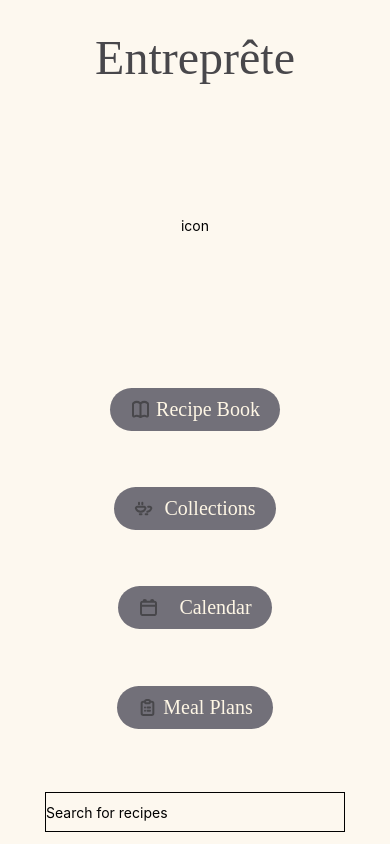
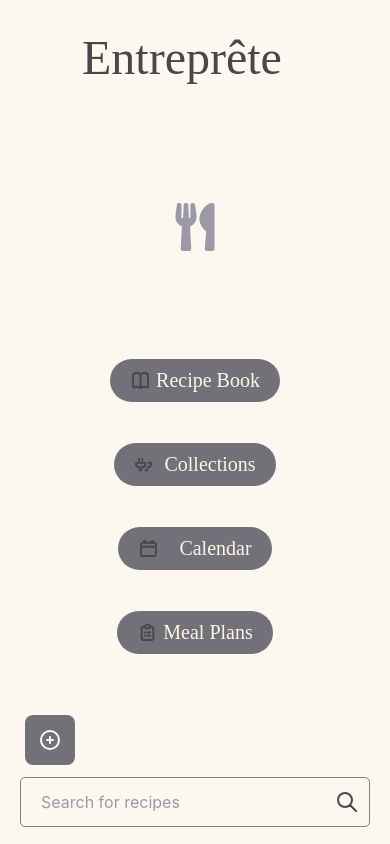
Before and after one commit to pleaseosaur/Entreprete, a React Native app: screen /Home in a window 390 px wide. Built offline with nearby package versions, Linux system fonts and the light colour scheme.

Commit message:
finish home page layout

```diff
--- a/components/Icons/Icons.js
+++ b/components/Icons/Icons.js
@@ -1,5 +1,6 @@
 import * as React from 'react';
 import Svg, {Path} from 'react-native-svg';
+
 const BookOpened = props => (
   <Svg
     xmlns="http://www.w3.org/2000/svg"
@@ -61,4 +62,38 @@ const ClipBoardList = props => (
     />
   </Svg>
 );
-export {BookOpened, DoubleSoup, Calendar, ClipBoardList};
+
+const Search = props => (
+  <Svg
+    xmlns="http://www.w3.org/2000/svg"
+    width={24}
+    height={24}
+    fill="none"
+    {...props}>
+    <Path
+      stroke="#48474B"
+      strokeLinecap="round"
+      strokeLinejoin="round"
+      strokeWidth={2}
+      d="m21 21-6-6m2-5a7 7 0 1 1-14 0 7 7 0 0 1 14 0Z"
+    />
+  </Svg>
+);
+
+const PlusCircle = props => (
+  <Svg
+    xmlns="http://www.w3.org/2000/svg"
+    width={24}
+    height={24}
+    fill="none"
+    {...props}>
+    <Path
+      stroke="#FDF8EF"
+      strokeLinecap="round"
+      strokeLinejoin="round"
+      strokeWidth={2}
+      d="M12 9v3m0 0v3m0-3h3m-3 0H9m12 0a9 9 0 1 1-18 0 9 9 0 0 1 18 0Z"
+    />
+  </Svg>
+);
+export {BookOpened, DoubleSoup, Calendar, ClipBoardList, Search, PlusCircle};
--- a/components/SearchBar/SearchBar.js
+++ b/components/SearchBar/SearchBar.js
@@ -1,5 +1,12 @@
 import React, {useState} from 'react';
-import {SafeAreaView, View, Text, TextInput} from 'react-native';
+import {
+  SafeAreaView,
+  View,
+  TouchableWithoutFeedback,
+  TextInput,
+  Text,
+} from 'react-native';
+import {Search} from '../../components/Icons/Icons';
 import styles from './style';
 
 const SearchBar = () => {
@@ -7,13 +14,18 @@ const SearchBar = () => {
 
   return (
     <SafeAreaView>
-      <View>
+      <View style={styles.searchBarContainer}>
         <TextInput
           style={styles.input}
           value={search}
           placeholder="Search for recipes"
           keyboardType="default"
         />
+        <TouchableWithoutFeedback>
+          <View>
+            <Search />
+          </View>
+        </TouchableWithoutFeedback>
       </View>
     </SafeAreaView>
   );
--- a/components/SearchBar/style.js
+++ b/components/SearchBar/style.js
@@ -1,10 +1,23 @@
 import {StyleSheet} from 'react-native';
+import palette from '../../styles/Common.styles';
 
 const styles = StyleSheet.create({
+  searchBarContainer: {
+    flexDirection: 'row',
+    alignItems: 'center',
+    borderWidth: 1,
+    height: 50,
+    borderColor: 'gray',
+    borderRadius: 5,
+    paddingHorizontal: 10,
+    marginTop: '2%',
+    marginBottom: '5%',
+  },
   input: {
-    height: 40,
-    margin: 12,
-    borderWidth: 1,
+    flex: 1,
+    fontSize: 16,
+    marginLeft: 10,
+    color: palette.light_grey,
   },
 });
 export default styles;
--- a/screens/BaseScreen/BaseScreen.js
+++ b/screens/BaseScreen/BaseScreen.js
@@ -1,16 +1,16 @@
 import React from 'react';
-import { SafeAreaView, View, Text, StyleSheet } from 'react-native';
-import styles from 'style.js'; // Import base styles
+import {SafeAreaView, View, Text} from 'react-native';
+import style from './style.js'; // Import base styles
 
-const BaseScreen = ({ title, children }) => {
-    return (
-        <SafeAreaView style={styles.container}>
-            <View style={styles.header}>
-                <Text style={styles.headerText}>{title}</Text>
-            </View>
-            {children}
-        </SafeAreaView>
-    );
+const BaseScreen = ({title, children}) => {
+  return (
+    <SafeAreaView style={style.container}>
+      <View style={style.header}>
+        <Text style={style.headerText}>{title}</Text>
+      </View>
+      {children}
+    </SafeAreaView>
+  );
 };
 
 export default BaseScreen;
--- a/screens/BaseScreen/style.js
+++ b/screens/BaseScreen/style.js
@@ -1,7 +1,7 @@
-import { StyleSheet } from 'react-native';
+import {StyleSheet} from 'react-native';
 import palette from '../../styles/Common.styles'; // Import the common styles
 
-export default StyleSheet.create({
+const style = StyleSheet.create({
   container: {
     flex: 1,
     backgroundColor: palette.cream, // Use a common background color
@@ -18,3 +18,5 @@ export default StyleSheet.create({
     // Add text styling here
   },
 });
+
+export default style;
--- a/screens/Home/Home.js
+++ b/screens/Home/Home.js
@@ -1,13 +1,14 @@
 import React from 'react';
-import {SafeAreaView, View, Text, KeyboardAvoidingView} from 'react-native';
+import {SafeAreaView, View, Image, KeyboardAvoidingView} from 'react-native';
 import {HomeTitleText} from '../../components/Text';
 import {PillButton} from '../../components/Button/Button';
-import {SquareButton} from "../../components/Button/Button";
+import {SquareButton} from '../../components/Button/Button';
 import {
   BookOpened,
   DoubleSoup,
   Calendar,
   ClipBoardList,
+  PlusCircle,
 } from '../../components/Icons/Icons';
 import SearchBar from '../../components/SearchBar/SearchBar';
 import style from './style';
@@ -22,9 +23,9 @@ const Home = ({navigation}) => {
   };
 
   /*
-  * refactor to incorporate BaseScreen wrapper for common screen structure
-  * may need to refactor the Home/style.js to move common styles to BaseScreen/style.js
-  */
+   * refactor to incorporate BaseScreen wrapper for common screen structure
+   * may need to refactor the Home/style.js to move common styles to BaseScreen/style.js
+   */
   return (
     <SafeAreaView style={style.homeContainer}>
       <KeyboardAvoidingView behavior="padding" style={{flex: 1}}>
@@ -34,7 +35,7 @@ const Home = ({navigation}) => {
         </View>
         {/* Home Page Icon */}
         <View style={style.homeIconContainer}>
-          <Text>icon</Text>
+          <Image source={require('../../assets/icon.png')} />
         </View>
         {/* Home Page Navigation */}
         <View style={style.homeNavigationContainer}>
@@ -59,6 +60,9 @@ const Home = ({navigation}) => {
               text={' Meal Plans'}></PillButton>
           </View>
         </View>
+        <View>
+          <SquareButton icon={<PlusCircle />}></SquareButton>
+        </View>
         {/* Search bar */}
         <View>
           <SearchBar />
--- a/screens/Home/style.js
+++ b/screens/Home/style.js
@@ -26,10 +26,11 @@ const style = StyleSheet.create({
     alignItems: 'center',
   },
   homeNavigationContainer: {
-    flex: 2,
+    flex: 1.5,
     flexDirection: 'column',
     alignItems: 'center',
-    justifyContent: 'space-evenly',
+    justifyContent: 'space-around',
+    marginBottom: '10%',
   },
 });
 
```
Also changed, not shown: assets/icon.png (added). Lines whose indentation alone changed are shown as unchanged.
